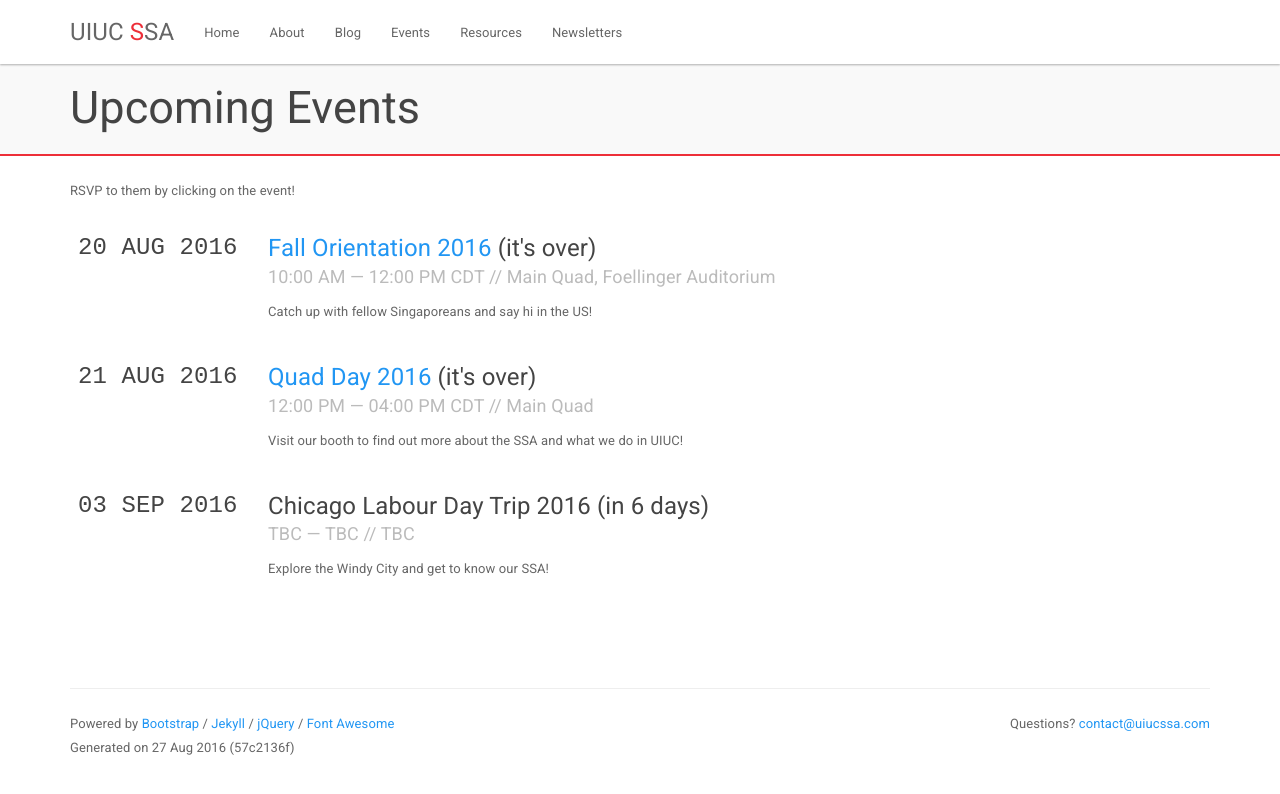
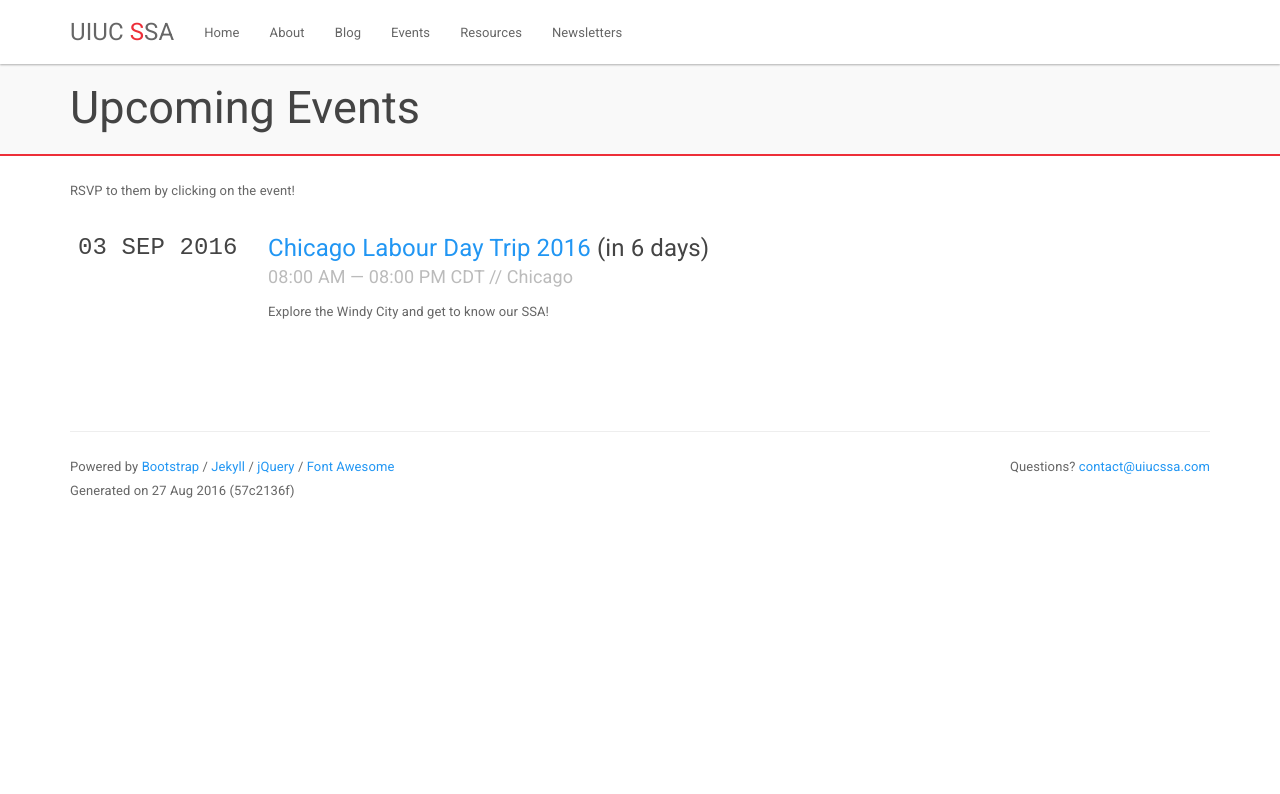
Before and after one commit to uiucssa/uiucssa.github.io, a Jekyll site: the page built from events.html, in a window 1280 px wide. Shown: the top 794 px of the page. Built offline with Jekyll 4.4.1, drawn with Linux system fonts in a browser that asks for light colours; some of the changed lines change nothing that is shown.

Commit message:
remove past events (welcome week)

```diff
--- a/_data/events.yml
+++ b/_data/events.yml
@@ -192,29 +192,29 @@
 # url: https://www.facebook.com/events/1732158390405123/
 # description: Catch up with all those who passed UIUC before!
 
-- id: 15
-  name: Fall Orientation 2016
-  date: 2016-08-20
-  start_time: 2016-08-20 10:00:00 CDT
-  end_time: 2016-08-20 12:00:00 CDT
-  location: Main Quad, Foellinger Auditorium
-  url: https://www.facebook.com/events/117918088654420/
-  description: Catch up with fellow Singaporeans and say hi in the US!
+#- id: 15
+#  name: Fall Orientation 2016
+#  date: 2016-08-20
+#  start_time: 2016-08-20 10:00:00 CDT
+#  end_time: 2016-08-20 12:00:00 CDT
+#  location: Main Quad, Foellinger Auditorium
+#  url: https://www.facebook.com/events/117918088654420/
+#  description: Catch up with fellow Singaporeans and say hi in the US!
 
-- id: 16
-  name: Quad Day 2016
-  date: 2016-08-21
-  start_time: 2016-08-21 12:00:00 CDT
-  end_time: 2016-08-21 16:00:00 CDT
-  location: Main Quad
-  url: #
-  description: Visit our booth to find out more about the SSA and what we do in UIUC!
+#- id: 16
+#  name: Quad Day 2016
+#  date: 2016-08-21
+#  start_time: 2016-08-21 12:00:00 CDT
+#  end_time: 2016-08-21 16:00:00 CDT
+#  location: Main Quad
+#  url: #
+#  description: Visit our booth to find out more about the SSA and what we do in UIUC!
 
 - id: 17
   name: Chicago Labour Day Trip 2016
   date: 2016-09-03
-  start_time: TBC
-  end_time: TBC
-  location: TBC
-  url: TBC
+  start_time: 2016-09-03 08:00:00 CDT
+  end_time: 2016-09-04 20:00:00 CDT
+  location: Chicago
+  url: https://www.facebook.com/events/289633658073000/
   description: Explore the Windy City and get to know our SSA!
```
